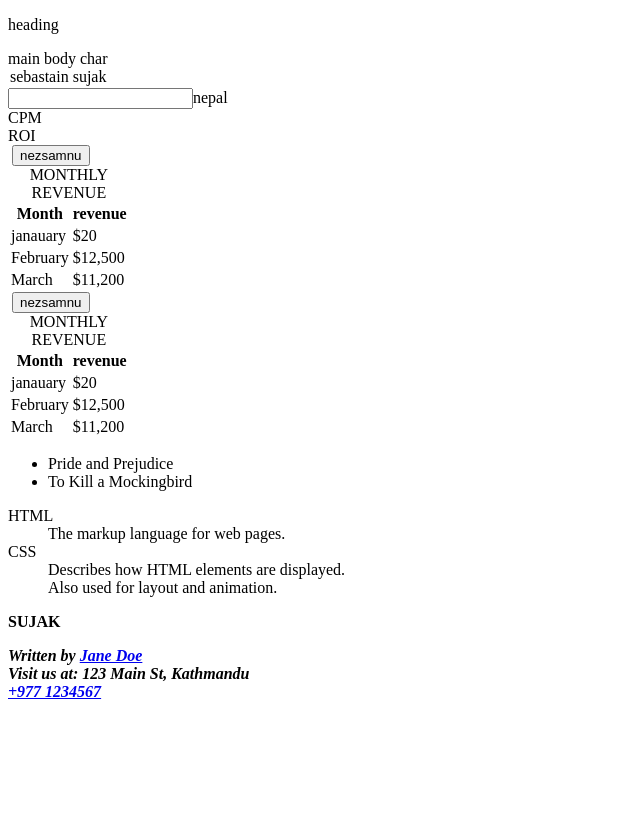
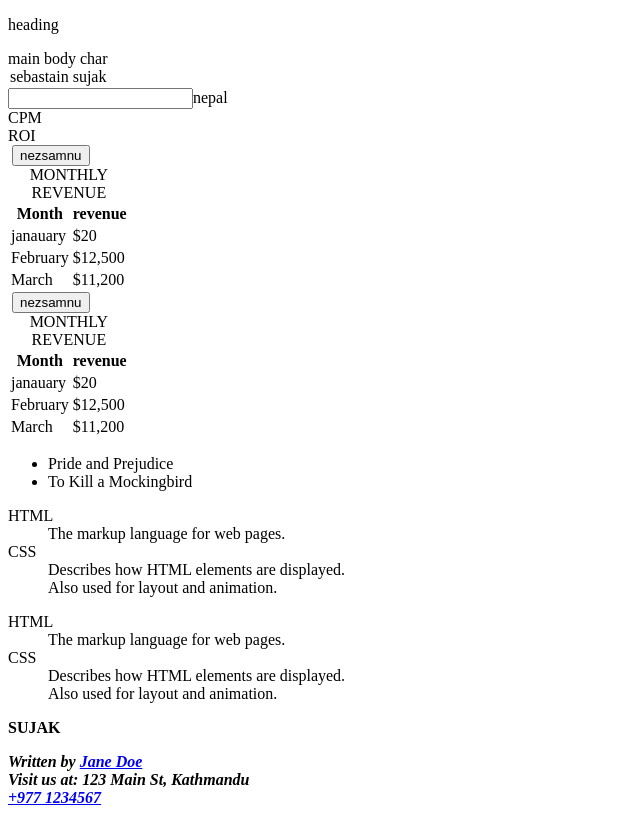
Before and after one commit to cursitesebastian-bot/pppo, a website: page index.html in a window 1280 px wide. Shown: the whole page, without its empty margins (0-640 px from the left). Drawn offline with Linux system fonts and the light colour scheme.

Commit message:
Update index.html

```diff
--- a/index.html
+++ b/index.html
@@ -76,6 +76,13 @@
             <dd>Describes how HTML elements are displayed.</dd>
             <dd>Also used for layout and animation.</dd>
           </dl>
+           <dl>
+            <dt>HTML</dt>
+            <dd>The markup language for web pages.</dd>
+            <dt>CSS</dt>
+            <dd>Describes how HTML elements are displayed.</dd>
+            <dd>Also used for layout and animation.</dd>
+          </dl>
         </main>
         <footer>
             <p><b>SUJAK</p>
```
